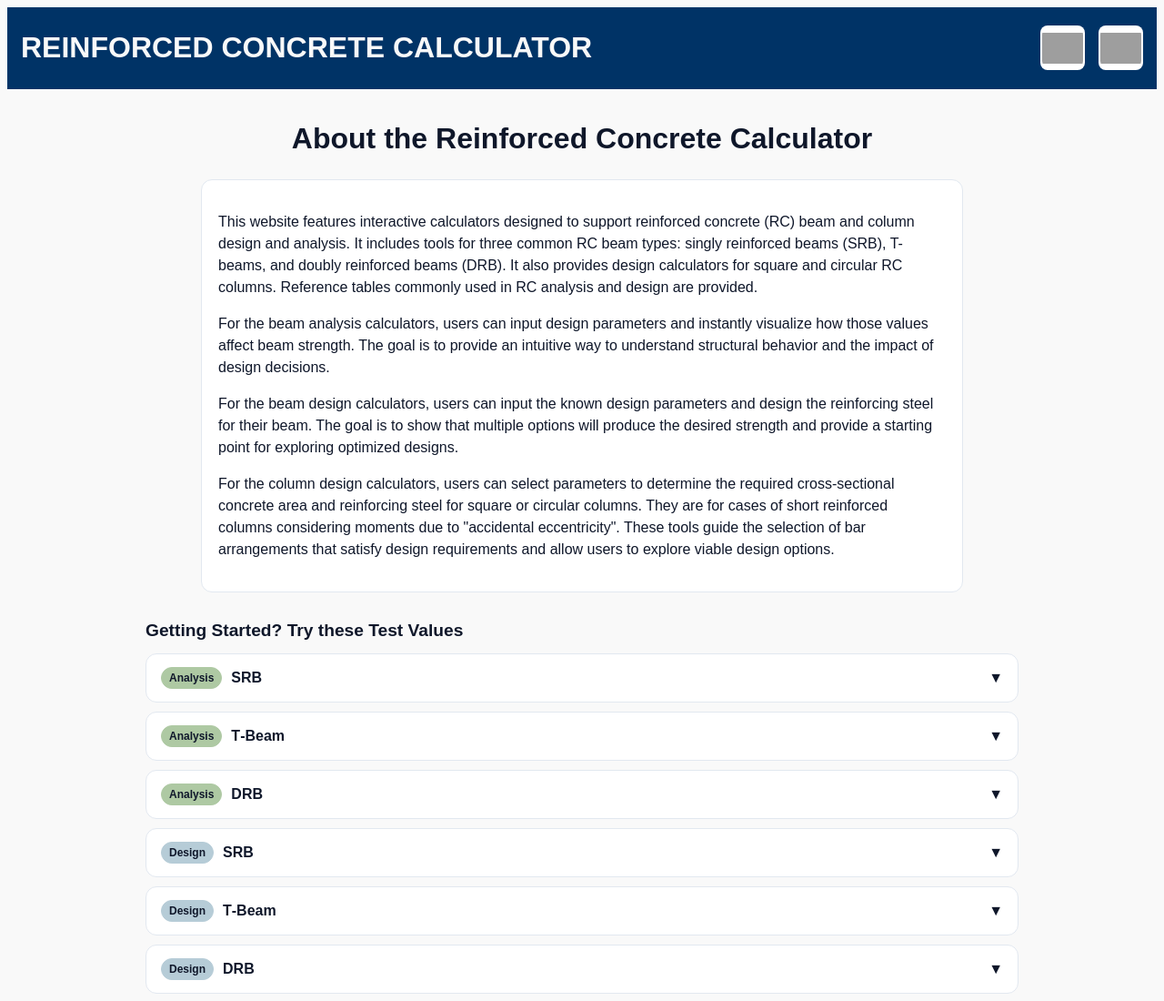
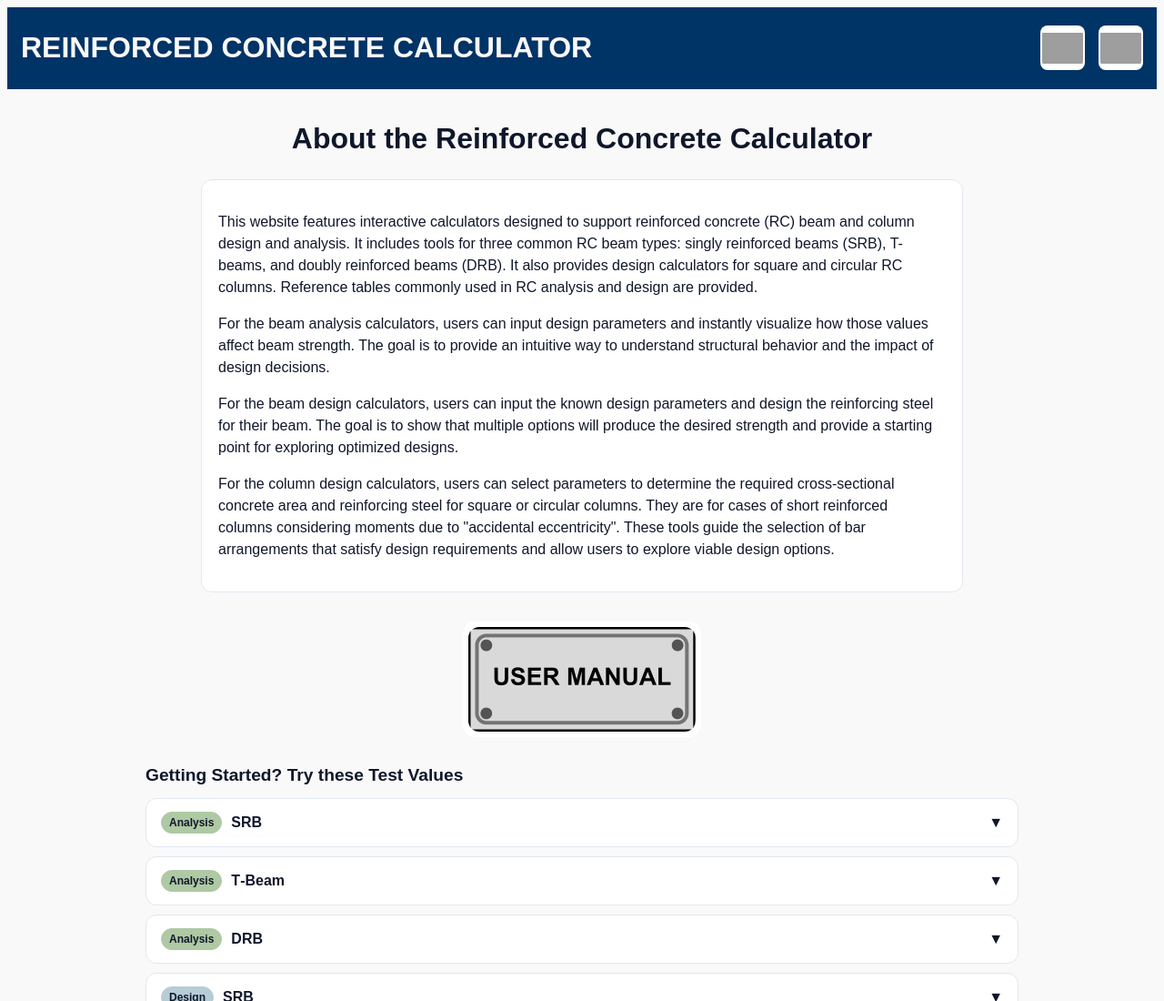
Before and after one commit to obracewell/RCCcalculator-Info, a plain HTML site: page index.html in a window 1280 px wide. Shown: the top 1100 px of the page at 91% size. Drawn offline with Linux system fonts and the light colour scheme; grey boxes are pictures that could not be loaded.

Commit message:
Add PDF button and styling to index.html

```diff
--- a/index.html
+++ b/index.html
@@ -61,6 +61,34 @@
       text-align: center;
       margin-top: 30px;
     }
+
+    .pdf-button-container {
+        text-align: center;
+        margin: 32px 0 8px;
+      }
+
+      .pdf-button {
+        display: inline-block;
+        padding: 6px;
+        border-radius: 14px;
+        background-color: white;
+        text-decoration: none;
+        transition: transform 0.15s ease, box-shadow 0.15s ease, background-color 0.15s ease;
+      }
+
+      .pdf-button:hover {
+        background-color: #e0e0e0;
+        transform: translateY(-1px) scale(1.02);
+        box-shadow: 0 4px 10px rgba(15, 23, 42, 0.2);
+      }
+
+      .pdf-button-image {
+        width: 250px;   /* bigger than header buttons */
+        height: 115px;
+        object-fit: contain;
+        border-radius: 12px;
+        vertical-align: middle;
+      }
 
     .page-content { max-width: 960px; margin: auto; padding: 0 20px; }
 
@@ -155,6 +183,18 @@
         They are for cases of short reinforced columns considering moments due to "accidental eccentricity".
         These tools guide the selection of bar arrangements that satisfy design requirements and allow users to explore viable design options.
       </p>
+    </div>
+
+    <div class="pdf-button-container">
+      <a href="assets/RCCUserManual.pdf"
+         target="_blank"
+         rel="noopener noreferrer"
+         class="pdf-button"
+         title="Open PDF Guide">
+        <img src="https://raw.githubusercontent.com/obracewell/RCCcalculator-Info/refs/heads/main/assets/usermanualbutton.png"
+             alt="Open PDF Guide"
+             class="pdf-button-image">
+      </a>
     </div>
 
     <h2>Getting Started? Try these Test Values</h2>
```
